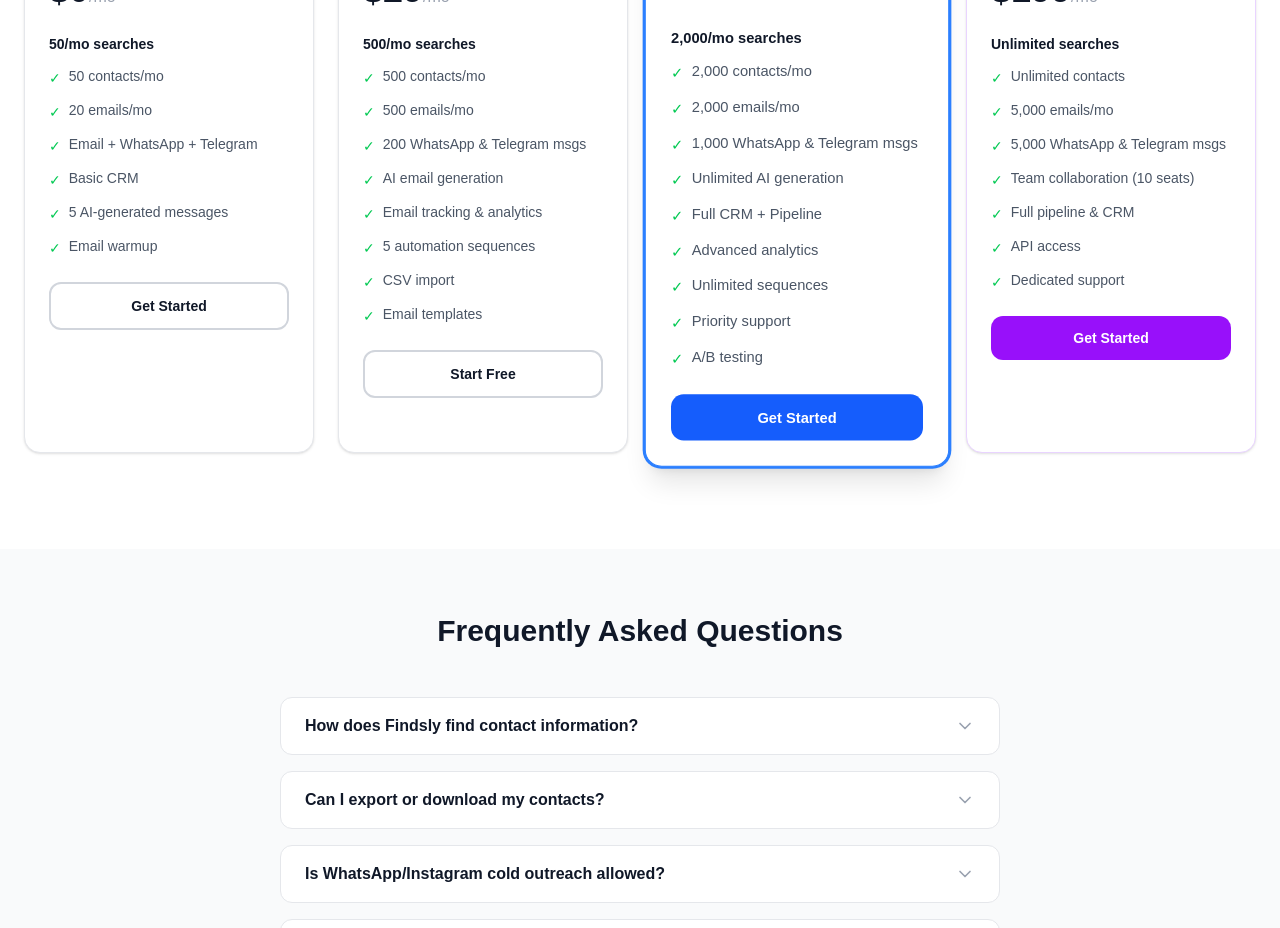
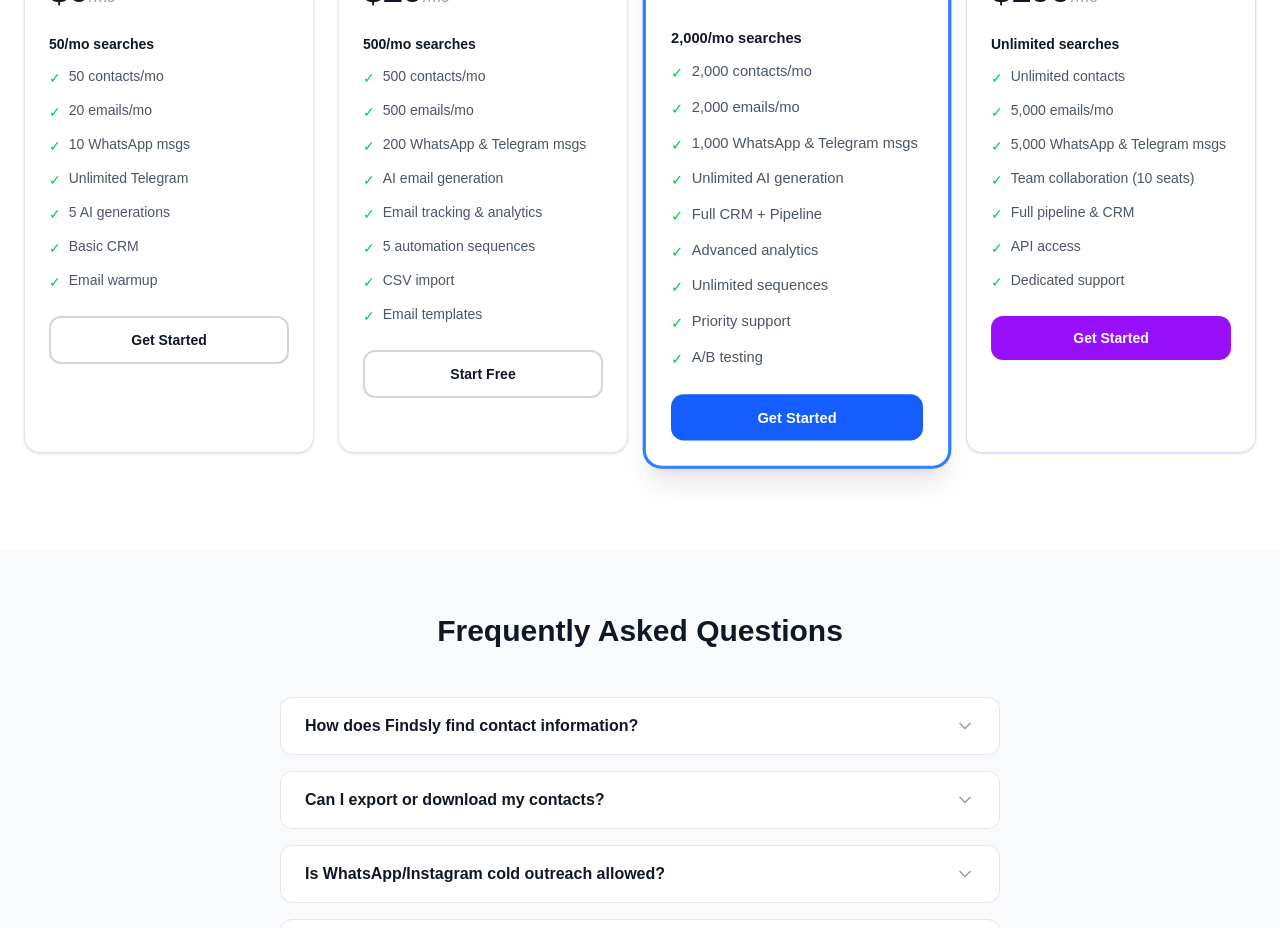
Before and after one commit to wangmi525/-findsly, a Next.js app: page / in a window 1280 px wide. Shown: the part 2220-3148 px from the top of the page. Built offline with nearby package versions, Linux system fonts and the light colour scheme.

Commit message:
fix: free plan includes 10 WhatsApp messages

```diff
--- a/src/app/page.tsx
+++ b/src/app/page.tsx
@@ -5,7 +5,7 @@ import { Search, Send, BarChart3, Globe, Zap, Shield, ArrowRight, Menu, X, Chevr
 
 const plans = [
   {
-    name: "Free", price: 0, yearly: 0, search: "50/mo", features: ["50 contacts/mo", "20 emails/mo", "Email + WhatsApp + Telegram", "Basic CRM", "5 AI-generated messages", "Email warmup"],
+    name: "Free", price: 0, yearly: 0, search: "50/mo", features: ["50 contacts/mo", "20 emails/mo", "10 WhatsApp msgs", "Unlimited Telegram", "5 AI generations", "Basic CRM", "Email warmup"],
     color: "border-gray-200", btn: "bg-white border-2 border-gray-300 hover:border-gray-400 text-gray-900"
   },
   {
```
